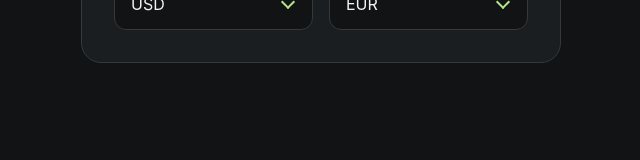
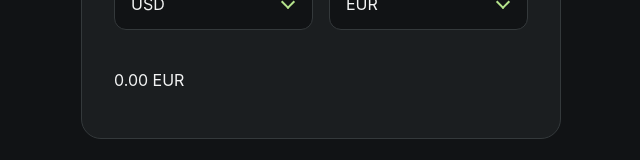
Before and after one commit to djimgon/fxflow, a React app in the folder frontend/: page / in a window 1280 px wide. Shown: the part 326-486 px from the top of the page, without its empty margins (319-959 px from the left). Built offline with nearby package versions, Linux system fonts and the light colour scheme; the HTML template or start-up script is replaced by a standard one.

Commit message:
Added formula

```diff
--- a/frontend/src/components/CurrencyConverter.jsx
+++ b/frontend/src/components/CurrencyConverter.jsx
@@ -13,6 +13,10 @@ export function CurrencyConverter() {
     const [amount, setAmount] = useState(0);
     const [fromCurrency, setFromCurrency] = useState("USD");
     const [toCurrency, setToCurrency] = useState("EUR");
+
+    const convertedAmount =
+        (Number(amount) / exchangeRates[fromCurrency]) *
+        exchangeRates[toCurrency];
 
     return (
         <div className="__converter">
@@ -95,6 +99,9 @@ export function CurrencyConverter() {
                         </div>
                     </div>
                 </div>
+                <p>
+                    {convertedAmount.toFixed(2)} {toCurrency}
+                </p>
             </form>
         </div>
     );
```
